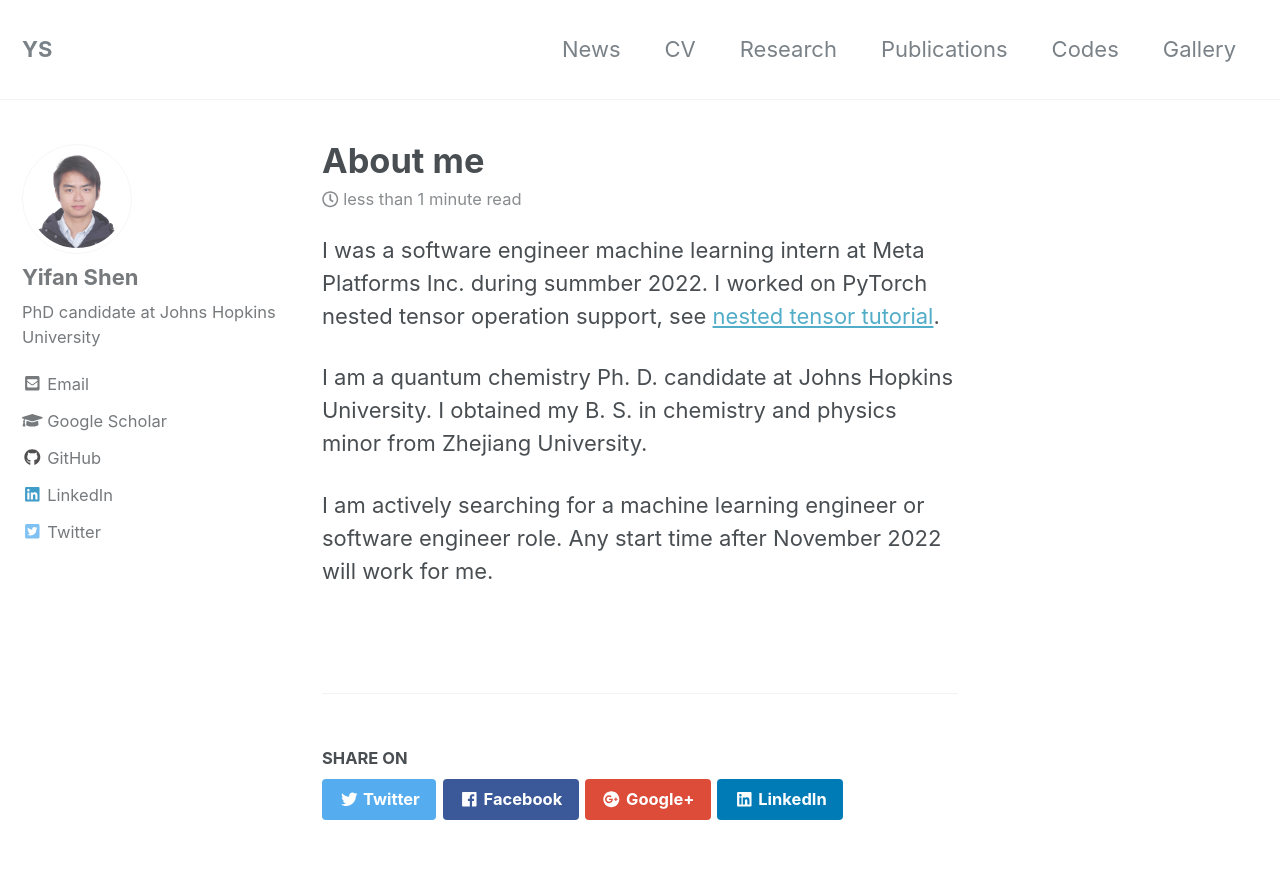
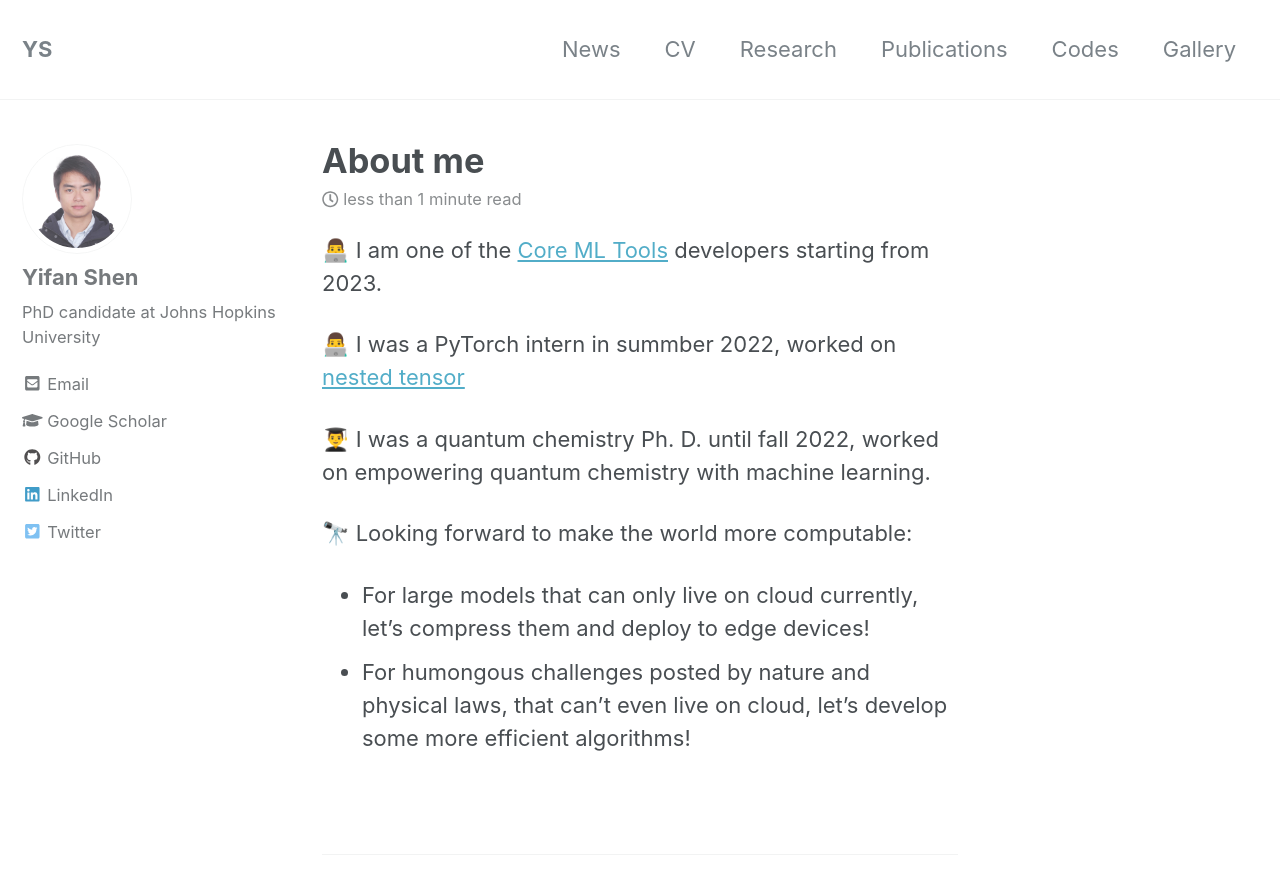
Before and after one commit to YifanShenSZ/YifanShenSZ.github.io, a Jekyll site: the page built from _pages/about.md, in a window 1280 px wide and 900 px high. Shown: the top 894 px of the window. Built offline with Jekyll 4.4.1, drawn with Linux system fonts in a browser that asks for light colours; nearby versions of some CDN libraries.

Commit message:
Update about.md

```diff
--- a/_pages/about.md
+++ b/_pages/about.md
@@ -8,8 +8,12 @@ redirect_from:
   - /about.html
 ---
 
-I was a software engineer machine learning intern at Meta Platforms Inc. during summber 2022. I worked on PyTorch nested tensor operation support, see [nested tensor tutorial](https://pytorch.org/tutorials/prototype/nestedtensor).
+👨‍💻 I am one of the [Core ML Tools](https://github.com/apple/coremltools) developers starting from 2023.
 
-I am a quantum chemistry Ph. D. candidate at Johns Hopkins University. I obtained my B. S. in chemistry and physics minor from Zhejiang University.
+👨‍💻 I was a PyTorch intern in summber 2022, worked on [nested tensor](https://pytorch.org/tutorials/prototype/nestedtensor)
 
-I am actively searching for a machine learning engineer or software engineer role. Any start time after November 2022 will work for me.
+👨‍🎓 I was a quantum chemistry Ph. D. until fall 2022, worked on empowering quantum chemistry with machine learning.
+
+🔭 Looking forward to make the world more computable:
+* For large models that can only live on cloud currently, let's compress them and deploy to edge devices!
+* For humongous challenges posted by nature and physical laws, that can't even live on cloud, let's develop some more efficient algorithms!
```
